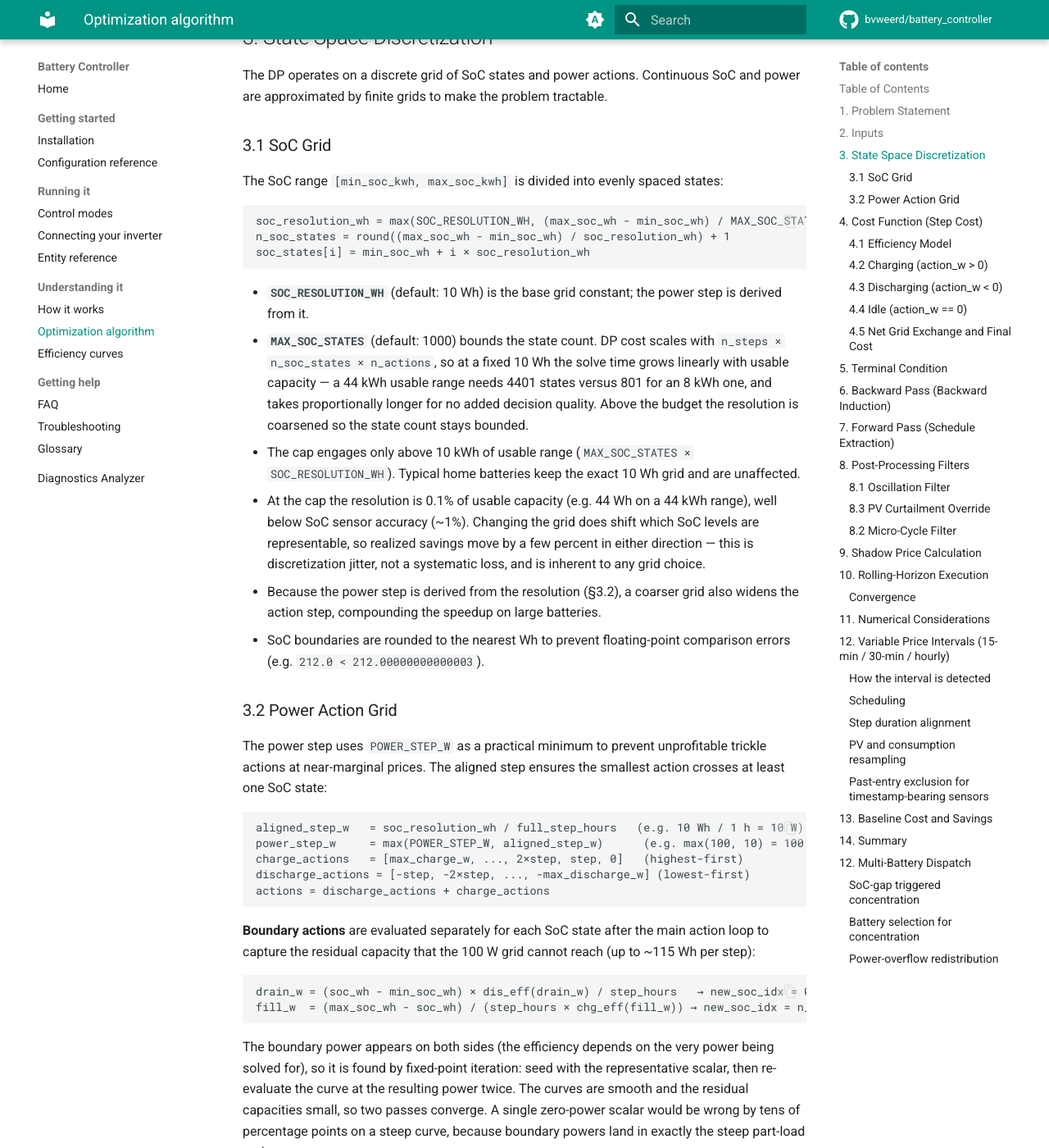
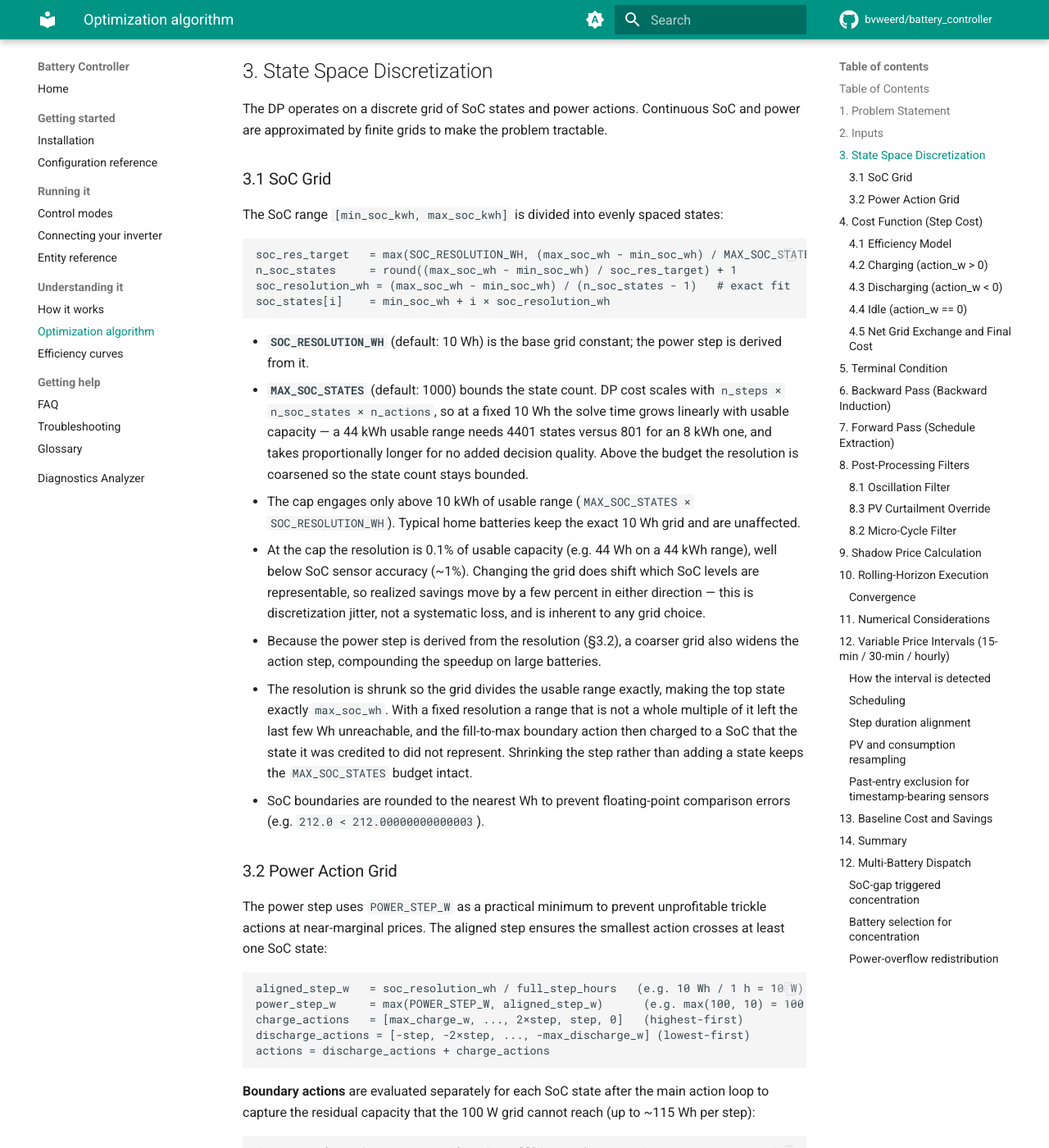
Before and after one commit to bvweerd/battery_controller, an MkDocs documentation site: the page built from docs/algorithm.md, in a window 1280 px wide and 1400 px high, scrolled down 3908 px. Shown: the whole window at 82% size. Built offline with MkDocs 1.6.1 and Material for MkDocs 9.7.7, drawn with Linux system fonts in a browser that asks for light colours; comment, search, counter and statistics services are not loaded; some of the changed text lies outside the part shown.

Commit message:
docs: record the exact-fit SoC grid, step-cost cache and derating aggregation
Brings docs/algorithm.md in line with the code: the SoC grid now divides the
usable range exactly, the numerical-considerations table covers the per-step
cost cache and the step-window projection, and the multi-battery section
states how SoC derating aggregates and that entry-level settings are overlaid
onto the aggregate rather than derived from the batteries.

````diff
--- a/docs/algorithm.md
+++ b/docs/algorithm.md
@@ -72,7 +72,7 @@
 | `consumption_forecast[t]` | kW | Expected household consumption for each step |
 | `step_durations_hours[t]` | h | Duration of each time step (typically 0.25 h = 15 min) |
 | `degradation_cost_per_cycle` | EUR/cycle | Battery wear cost per full charge+discharge cycle (converted to EUR/kWh by coordinator: `÷ (2 × usable_kwh)` — one cycle is charge + discharge throughput) |
-| `min_price_spread` | EUR/kWh | Minimum buy/sell spread to trigger arbitrage |
+| `min_price_spread` | EUR/kWh | Minimum buy/sell spread to trigger arbitrage. Enters the DP objective as `min_price_spread / 2` per kWh of commanded throughput (see §4.5), so a full cycle must clear `2 × degradation + min_price_spread` |
 
 **Battery configuration:**
 
@@ -102,9 +102,10 @@
 The SoC range `[min_soc_kwh, max_soc_kwh]` is divided into evenly spaced states:
 
 ```
-soc_resolution_wh = max(SOC_RESOLUTION_WH, (max_soc_wh - min_soc_wh) / MAX_SOC_STATES)
-n_soc_states = round((max_soc_wh - min_soc_wh) / soc_resolution_wh) + 1
-soc_states[i] = min_soc_wh + i × soc_resolution_wh
+soc_res_target   = max(SOC_RESOLUTION_WH, (max_soc_wh - min_soc_wh) / MAX_SOC_STATES)
+n_soc_states     = round((max_soc_wh - min_soc_wh) / soc_res_target) + 1
+soc_resolution_wh = (max_soc_wh - min_soc_wh) / (n_soc_states - 1)   # exact fit
+soc_states[i]    = min_soc_wh + i × soc_resolution_wh
 ```
 
 - **`SOC_RESOLUTION_WH`** (default: 10 Wh) is the base grid constant; the power step is derived from it.
@@ -112,6 +113,7 @@
 - The cap engages only above 10 kWh of usable range (`MAX_SOC_STATES × SOC_RESOLUTION_WH`). Typical home batteries keep the exact 10 Wh grid and are unaffected.
 - At the cap the resolution is 0.1% of usable capacity (e.g. 44 Wh on a 44 kWh range), well below SoC sensor accuracy (~1%). Changing the grid does shift which SoC levels are representable, so realized savings move by a few percent in either direction — this is discretization jitter, not a systematic loss, and is inherent to any grid choice.
 - Because the power step is derived from the resolution (§3.2), a coarser grid also widens the action step, compounding the speedup on large batteries.
+- The resolution is shrunk so the grid divides the usable range exactly, making the top state exactly `max_soc_wh`. With a fixed resolution a range that is not a whole multiple of it left the last few Wh unreachable, and the fill-to-max boundary action then charged to a SoC that the state it was credited to did not represent. Shrinking the step rather than adding a state keeps the `MAX_SOC_STATES` budget intact.
 - SoC boundaries are rounded to the nearest Wh to prevent floating-point comparison errors (e.g. `212.0 < 212.00000000000003`).
 
 ### 3.2 Power Action Grid
@@ -535,6 +537,8 @@
 | Feed-in price `None` | Coordinator always falls back to `CONF_FIXED_FEED_IN_PRICE`; returning `None` would cause the DP to use the grid buy price, making PV arbitrage always unprofitable |
 | Efficiency curve scalar | `round_trip_efficiency = chg_eff_repr × dis_eff_repr`, each the mean of its curve over 5..95 % of nominal power — never the zero-power value, which is the worst point of a realistic curve |
 | Derating precomputed outside `t`-loop | `soc_max_charge_w[s]` and `soc_max_discharge_w[s]` are arrays computed once from `soc_states` before the backward pass, avoiding repeated method calls in the tight inner loop |
+| Step cost recomputed per SoC state | The step cost only depends on SoC through the DC-PV headroom term. Each step precomputes one cost per action plus the SoC below which it is valid: unbounded without DC PV and for every discharge action, the headroom threshold for charge/idle under DC PV. Roughly a 3.4x solve-time reduction; results are unchanged, which `tests/test_cross_impl.py` proves because `simulate_diagnostics.py` has no such cache |
+| Forecast series anchored elsewhere | PV, consumption and feed-in are projected onto the DP's own step windows with `resample_to_steps` rather than resampled by interval length, which assumed both series started at the same instant and shifted them by up to 45 minutes on hourly prices |
 
 ## 12. Variable Price Intervals (15-min / 30-min / hourly)
 
@@ -647,6 +651,10 @@
 
 The DP optimizer treats all configured batteries as a single aggregated virtual battery (`aggregate_battery_configs`). After the optimizer produces a combined setpoint, `_split_setpoint` distributes it across the individual inverters.
 
+**Aggregating SoC-dependent derating.** The fleet is assumed to sit at a common relative SoC, so above the fleet threshold the combined limit is the sum of what each pack can still do there: its own derated limit if it derates, its full rating if it does not. The threshold is the first one reached — the lowest of the packs that actually derate for charging, the highest for discharging — not a capacity-weighted average, which would mix real thresholds with the 100 %/0 % sentinels of packs that do not derate and, paired with a sum of only the derated powers, cap the whole fleet at one pack's reduced rating.
+
+Entry-level settings (the grid capacity cap, DC coupling) are not battery properties and are overlaid onto the aggregate by the coordinator's `_apply_entry_level_config`.
+
 ### SoC-gap triggered concentration
 
 The dispatch strategy is determined by the **relative-SoC gap** between batteries:
````
Also changed, not shown: 1 other file.
